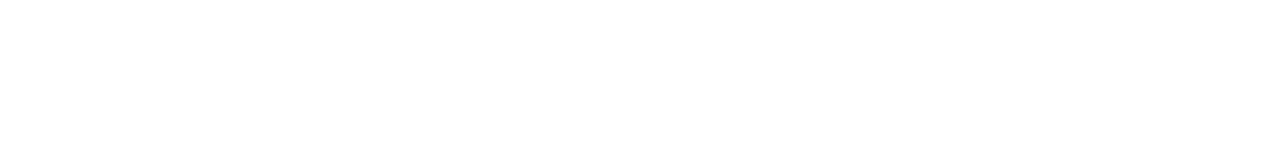
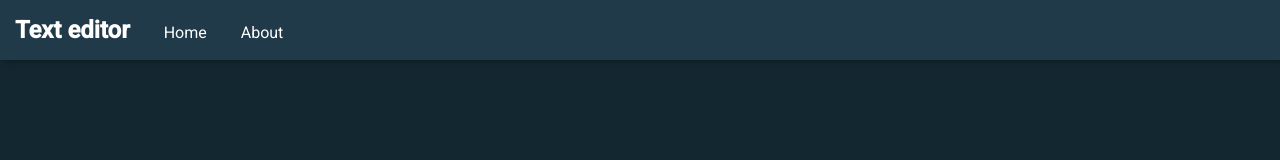
Before and after one commit to ThierryBeaulieu/Text-editor, a plain HTML site: page HTML/index.html in a window 1280 px wide. Drawn offline with Linux system fonts and the light colour scheme.

Commit message:
Created a the main menu bar

```diff
--- a/CSS/styles.css
+++ b/CSS/styles.css
@@ -0,0 +1,43 @@
+:root {
+    --dark-blue: rgb(19, 39, 49);
+    --dark-blue-shadow: rgb(11, 23, 29);
+    --semi-dark-blue: rgb(32, 58, 73);
+}
+
+
+* {
+    padding: 0;
+    margin: 0;
+    font-family: Fira Mono, 'Roboto', sans-serif;
+}
+
+body {
+    background-color: var(--dark-blue);
+}
+
+nav {
+    background-color: var(--semi-dark-blue);
+    width: 100%;
+    height: 60px;
+    box-shadow: 4px 1px 6px var(--dark-blue-shadow);
+}
+
+nav ul li {
+    list-style: none;
+    display: inline-block;
+    line-height: 60px;
+}
+
+nav ul li a {
+    color: white;
+    text-decoration: none;
+    padding: 0 15px;
+}
+
+@media (max-width: 500px) {
+    nav ul li a {
+        color: orange;
+        text-decoration: none;
+        padding: 0 15px;
+    }
+}
--- a/HTML/index.html
+++ b/HTML/index.html
@@ -4,15 +4,42 @@
     <meta charset="UTF-8">
     <meta http-equiv="X-UA-Compatible" content="IE=edge">
     <meta name="viewport" content="width=device-width, initial-scale=1.0">
-    <link rel="stylesheet" href="/CSS/styles.css">
+
+    <link rel="preconnect" href="https://fonts.googleapis.com">
+    <link rel="preconnect" href="https://fonts.gstatic.com" crossorigin>
+    <link href="https://fonts.googleapis.com/css2?family=Roboto:wght@400;500&display=swap" rel="stylesheet">
+
+    <link rel="stylesheet" href="../CSS/styles.css">
+
     <title>Your very own text editor</title>
 </head>
+
     <header>
+        <nav>
+            <ul>
+                <li>
+                    <h1>
+                        <a href="index.html">Text editor</a>
+                    </h1>
+                </li>
+                <li>
+                    <a href="index.html">Home</a>
+                </li>
+                <li>
+                    <a href="#">About</a>
+                </li>
+            </ul>
+        </nav>
+    </header>
 
-    </header>
     <body>
 
+        <form>
+            <!-- This is where the text editor should be-->
+        </form>
+
     </body>
+
     <footer>
 
     </footer>
```
